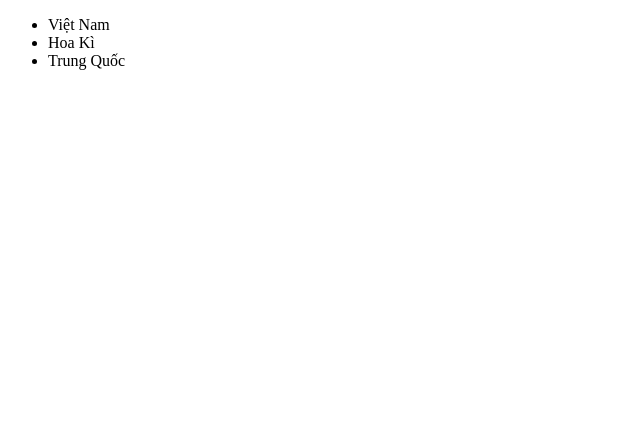
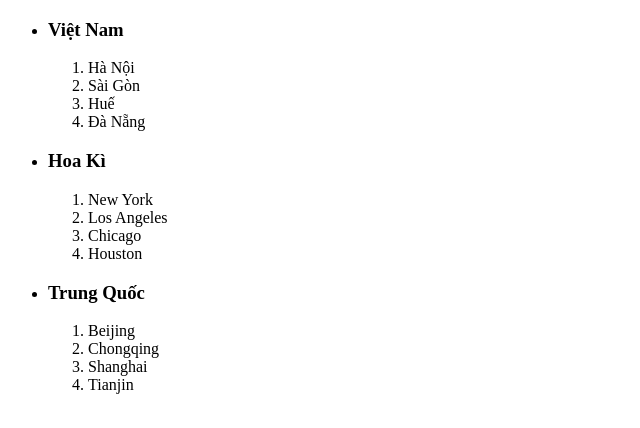
Before and after one commit to NguyenDangKhoi2730/GitProject, a plain HTML site: page baitap/taodanhsach.html in a window 1280 px wide. Shown: the whole page, without its empty margins (0-640 px from the left). Drawn offline with Linux system fonts and the light colour scheme.

Commit message:
thembaitap

```diff
--- a/baitap/taodanhsach.html
+++ b/baitap/taodanhsach.html
@@ -1,15 +1,40 @@
 <!DOCTYPE html>
 <html>
+
 <head>
     <title>Danh sách</title>
 </head>
+
 <body>
     <ul>
-        <li>Việt Nam</li>
-        <li>Hoa Kì</li>
-        <li>Trung Quốc</li>
+        <li>
+            <h3>Việt Nam</h3>
+        </li>
+        <ol>
+            <li>Hà Nội</li>
+            <li>Sài Gòn</li>
+            <li>Huế</li>
+            <li>Đà Nẵng</li>
+        </ol>
+        <li>
+            <h3>Hoa Kì</h3>
+        </li>
+        <ol>
+            <li>New York</li>
+            <li>Los Angeles</li>
+            <li>Chicago</li>
+            <li>Houston</li>
+        </ol>
+        <li>
+            <h3>Trung Quốc</h3>
+        </li>
+        <ol>
+            <li>Beijing</li>
+            <li>Chongqing</li>
+            <li>Shanghai</li>
+            <li>Tianjin</li>
+        </ol>
+    </ul>
+</body>
 
-    </ul>
-
-</body>
 </html>
```
Also changed, not shown: source/news.html (added).
